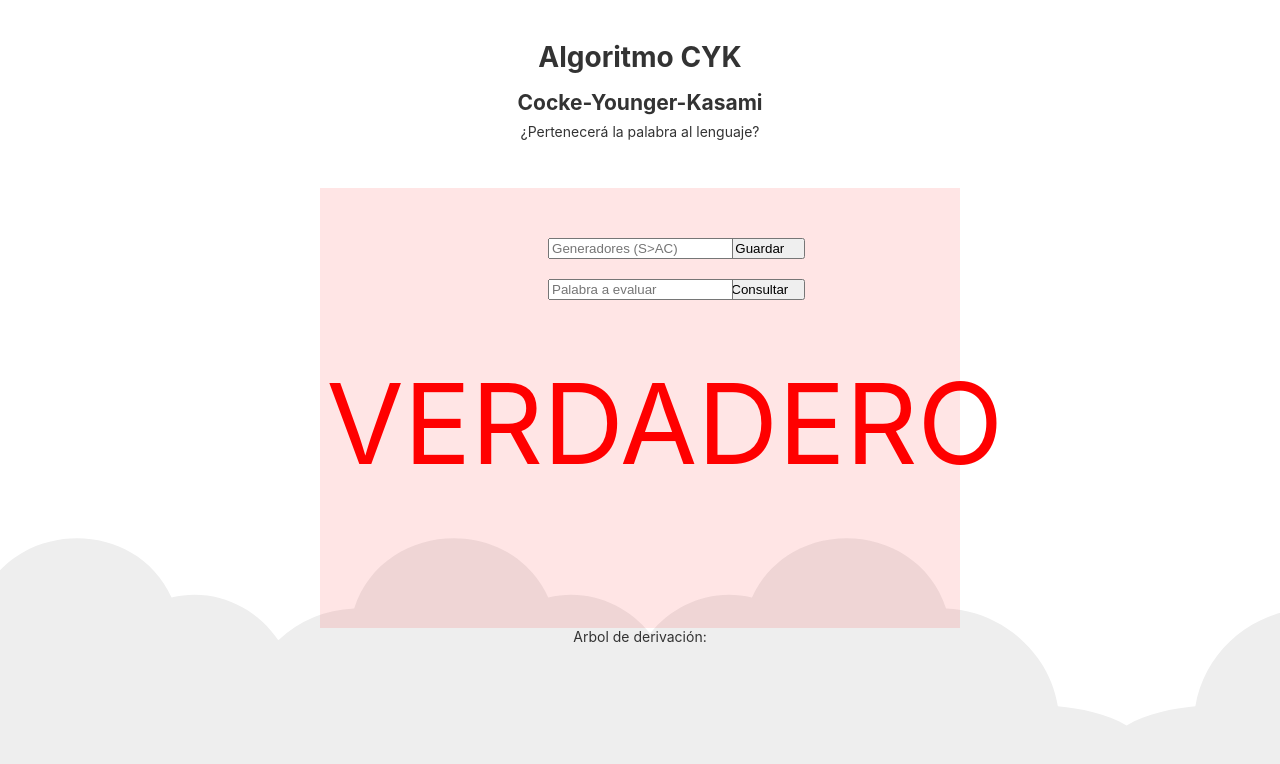
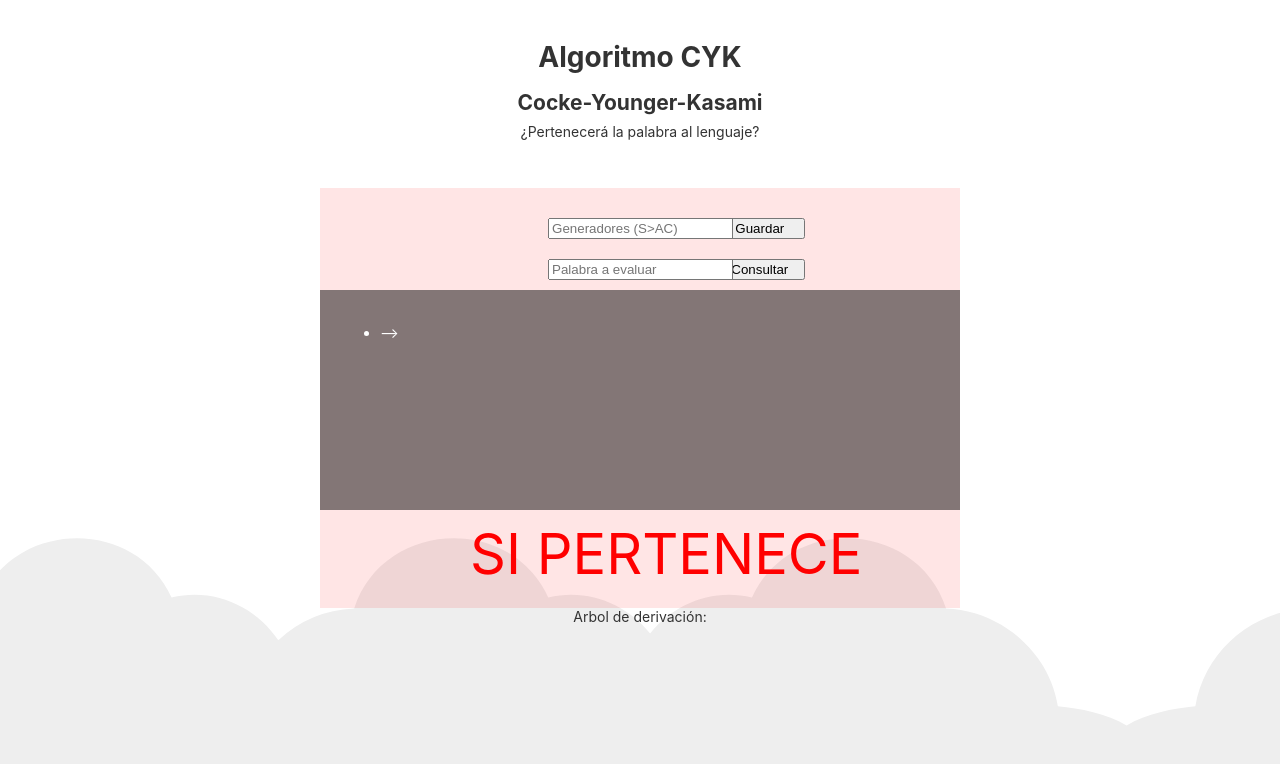
Before and after one commit to VillaCode/CYK, an Angular app: page / in a window 1280 px wide. Both pictures are taken after a click on the button "Guardar". Shown: the top 764 px of the page. Built offline with nearby package versions, Linux system fonts and the light colour scheme.

Commit message:
Inputs listos

```diff
--- a/src/app/app.component.css
+++ b/src/app/app.component.css
@@ -83,7 +83,7 @@ width: 1920px;
     background: rgba(255, 0, 0, 0.103);
     height: 400px;
     width: 640px;
-    padding-top: 5vh;
+    padding-top: 20px;
 
 }
 
@@ -107,20 +107,34 @@ width: 1920px;
 
 .resp{
     position: relative;
-    font-size: 800%;
+    font-size: 400%;
     font: xx-large;
     color: red;
 }
 
 #falso{
-    margin-left: 26%;
-    margin-top: 7%;
+    margin-left: 140px;
+    margin-top: 200px;
 }
 
 #verdadero{
-    margin-left: 1%;
-    margin-top: 7%;
+    margin-left: 150px;
+    margin-top: 10px;
 }
+
+#generadoresDisplay{
+    background: rgba(0, 0, 0, 0.486);
+    color: white;
+    height: 180px;
+    padding: 20px;
+}
+
+ul{
+    -webkit-columns: 4;
+    -moz-columns: 4;
+    columns: 4;
+}
+
 
 /* Responsive Styles */
 @media screen and (max-width: 767px) {
--- a/src/app/app.component.html
+++ b/src/app/app.component.html
@@ -7,17 +7,29 @@
 
   <div class="maincard">
     <div class="inputs">
-        <input class="genes" placeholder="Generadores (S>AC)" type="text">
-        <button class="bot"> Guardar </button>
+        <input #generadores class="genes" placeholder="Generadores (S>AC)" type="text">
+        <button class="bot" (click)="guardaGen(generadores.value)"> Guardar </button>
     </div>
 
     <div class="inputs">
-      <input class="genes" placeholder="Palabra a evaluar" type="text">
-      <button class="bot"> Consultar </button>
+      <input #palabra class="genes" id="palabra" placeholder="Palabra a evaluar" type="text">
+      <button class="bot" (click)="cyk(palabra.value)"> Consultar </button>
     </div>
 
-    <div class="resp" id="falso" *ngIf="!(resp)">FALSO</div>
-    <div class="resp" id="verdadero" *ngIf="(resp)">VERDADERO</div>
+    <div id="generadoresDisplay">
+      <ul id="columnas">
+        <li *ngFor="let generador of generadoresArray">
+          {{generador[0]}} --> {{generador[1]}}
+        </li>
+      </ul>
+
+    </div>
+
+    <div class="resp" id="falso" *ngIf="!(resp)">NO PERTENECE</div>
+    <div class="resp" id="verdadero" *ngIf="(resp)">SI PERTENECE</div>
+
+
+
 
   </div>
 
--- a/src/app/app.component.ts
+++ b/src/app/app.component.ts
@@ -1,4 +1,4 @@
-import { Component } from '@angular/core';
+import { Component, ɵConsole } from '@angular/core';
 
 @Component({
   selector: 'app-root',
@@ -7,22 +7,67 @@ import { Component } from '@angular/core';
 })
 export class AppComponent {
 
+  //iniciales
+  resp:boolean;
+  palabra:string;
+  cykTabla:any[][];
+  generadoresArray:any[];
+  bTrack:any[];
+
   constructor(){
-    this.hola();
-  }
+    this.generadoresArray = new Array();
+    this.cykTabla = [];
+    this.bTrack = [];
+    this.resp = true;
+    this.palabra = '';
 
-  resp:boolean = true;
-
-  title = 'CYK Algorithm';
+  };
 
 
-  hola(){
-    console.log("Hola!")
+
+  ///////////////////////////Algoritmo cyk main///////////////////////////////
+
+  cyk(palabra:string){
+    console.log(this.generadoresArray); //debug
+    console.log(this.palabra); //debug
+
+
+    this.inicializaTabla(palabra);
+    this.guardaPalabra(palabra);
+
   }
 
 
 
+  ///////////////////////////////Utilidades///////////////////////////////////
+
+  inicializaTabla(palabra:string){
+
+  }
 
 
 
+  verificaGenerado(){
+
+  }
+
+
+
+  guardaGen(generador:string){
+      this.generadoresArray.push([generador.split('>')[0], generador.split('>')[1]]);
+  }
+
+
+
+  guardaPalabra(palabra:string){
+
+    this.palabra = palabra;
+
+  }
+
+
+
+  guardaBTrack(){
+
+  }
 }
```
